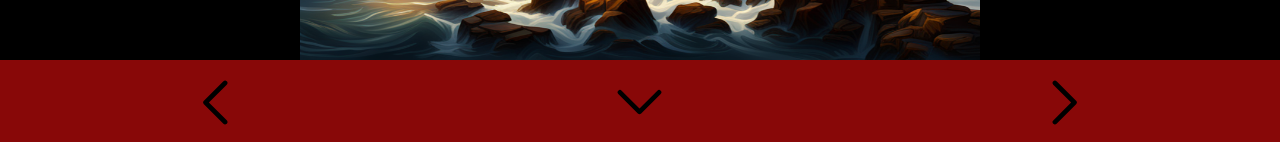
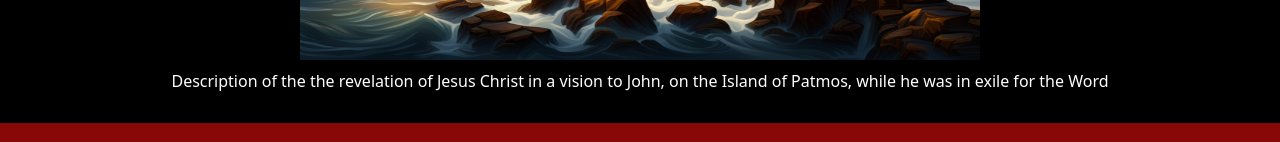
Before and after one commit to jnutt367/the-revelation, a Next.js app: page / in a window 1280 px wide. Shown: the part 406-548 px from the top of the page. Built offline with nearby package versions, Linux system fonts and the light colour scheme.

Commit message:
Update index.js

```diff
--- a/pages/index.js
+++ b/pages/index.js
@@ -33,6 +33,9 @@ export default function Home() {
                                 priority
                               />
         </div>
+<p className={styles.parables}>
+        Description of the the revelation of Jesus Christ in a vision to John, on the Island of Patmos, while he was in exile for the Word
+</p>
                       <div className={styles.nav}>
       <a href="https://colossians.vercel.app/">
              <Image
@@ -70,7 +73,7 @@ export default function Home() {
                 <div className={styles.iframe}>
                       <iframe width="100%" height="315" src="https://www.youtube.com/embed/5nvVVcYD-0w" title="YouTube video player" frameborder="1" allow="accelerometer; autoplay; clipboard-write; encrypted-media; gyroscope; picture-in-picture; web-share" allowfullscreen></iframe>
                 </div>
-  </div>
+
       <div className={styles.grid}>
           <div className={styles.card}>
             <h2 className={styles.chapter}>The Revelation Chpt I</h2>
@@ -819,7 +822,7 @@ for you created all things,
                                                         21 The grace of the Lord Jesus be with God’s people. Amen.
                                                           </p>
                                     </div>
-
+                            </div>
                       </div>
 
       </main>
```
